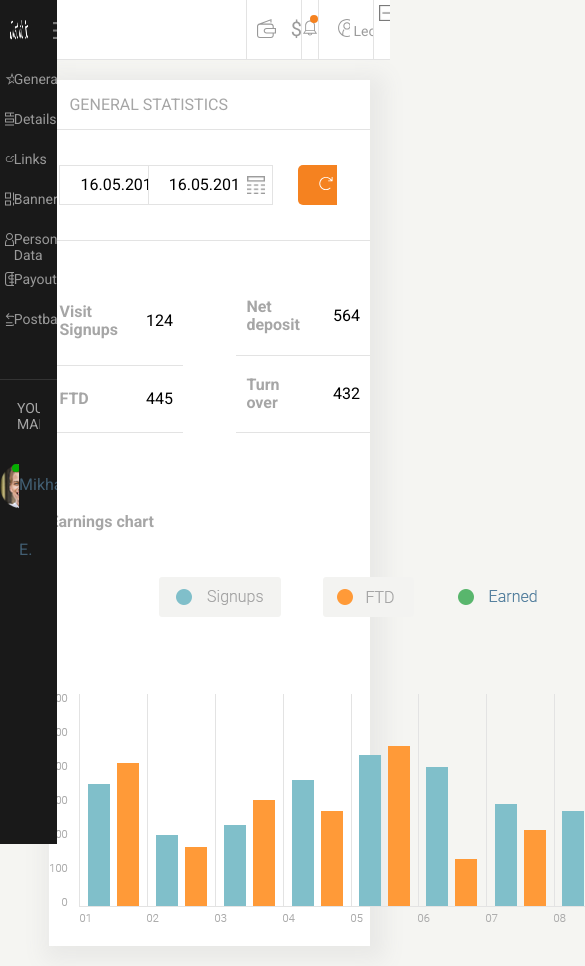
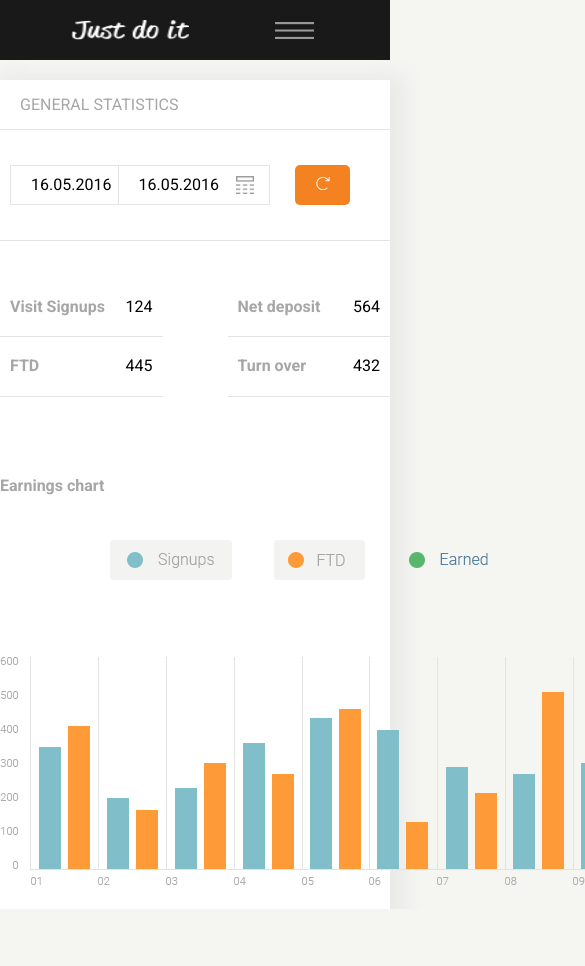
Before and after one commit to Ma-Der/modul-9-12, a plain HTML site: page index.html in a window 390 px wide. Shown: the top 966 px of the page, 585 px wide, since content can reach past the window. After the commit the page ends 909 px from the top, so only its background shows below. Drawn offline with Linux system fonts and the light colour scheme.

Commit message:
Start RWD

```diff
--- a/index.html
+++ b/index.html
@@ -2,6 +2,7 @@
 <html>
 <head>
 	<meta charset="UTF-8">
+	<meta name="viewport" content="width=device-width, initial-scale=1.0">
 	<link href="https://fonts.googleapis.com/css?family=Roboto:100,200,300,400,700" rel="stylesheet">
 	<link rel="stylesheet" type="text/css" href="css/style.css">
 	<title>Just do it</title>
@@ -12,7 +13,7 @@
 		    <div class="col-8 mobile-logo"><img src="../images/logo.png" alt="logo"></div>
 		    <div class="col-4 mobile-hamburger"><img src="../images/hamburger.png" alt="hamburger"></div>
 		  </div>
-	  <div class="mobile-sidebar mobile-menu">
+		  <div class="mobile-sidebar mobile-menu show">
 		    <div class="row mobile-sidebar-link general">
 		      <div class="col-6 mobile-icon-link"><img src="../images/general.svg" alt="general"></div>
 		      <div class="col-6 mobile-icon-text"><p>General</p></div>
@@ -81,8 +82,7 @@
 		  </div>
 	</div>
 	<div class=" row navbar">
-			<div class="col-6 bigger"></div>
-			<div class="col-2 money">
+		<div class="col-8 money">
 			<img src="./images/wallet.svg" alt="wallet">
 			<p>$1,500.00</p>
 			<img src="./images/arrow-down.svg" class="arrow-down" alt="arrow-down">
@@ -91,15 +91,9 @@
 			<img src="./images/notification.svg" alt="notification">
 			<div class="bell-indicator"></div>
 		</div>
-			<div class="col-2">
-				<div class="row profile">
-					<div class="col-2">
+		<div class="col-2 profile">
 			<img src="./images/profile.svg" alt="profile">
-					</div>
-					<div class="col-10 profile-text">
 			<p>Leonardo Dicaprio</p>
-					</div>
-				</div>
 		</div>
 		<div class="col-1 exit">
 			<img src="./images/exit.png">
@@ -108,14 +102,11 @@
 	<div class="sidebar">
 			<div class="row logo-part">
 				<div class="col-8 logo"><img src="./images/logo.png" alt="logo"></div>
-					<div class="col-4 hamburger"><img src="./images/hamburger.png" alt="hamburger"></div>
 			</div>
-
 				<div class="row sidebar-link general">
 					<div class="col-2 icon-link"><img src="./images/general.svg" alt="general"></div>
 					<div class="col-10 icon-link"><p>General</p></div>
 				</div>
-
 				<div class="row sidebar-link details">
 					<div class="col-2 icon-link"><img src="./images/details.svg" alt="details"></div>
 					<div class="col-10 icon-link"><p>Details</p></div>
@@ -151,7 +142,6 @@
 				<div class="col-8"><p class="manager-name">Mikhael E.</p></div>
 			</div>
 	</div>
-	</div>
 	<div class="section" id="page"></div>
 
 	<script src="js/script.js"></script>
--- a/sass/_layout.scss
+++ b/sass/_layout.scss
@@ -6,7 +6,6 @@
 	border: none;
   display: flex;
 	min-height: 1px;
-	overflow: auto;
 }
 @for $i from 1 through 12 {
 	.col-#{$i} {
--- a/sass/components/_section.scss
+++ b/sass/components/_section.scss
@@ -3,9 +3,9 @@
   box-shadow: 5px 5px 20px 10px #e9e9e7;
   float: right;
   min-height: 300px;
-  margin: 80px 20px 20px;
+  margin: 80px 20px 20px 10px;
   padding-bottom: 20px;
-  width: 82.1875%;
+  width: 82.125%;
 
   &::before,
   &::after {
@@ -20,3 +20,11 @@
   line-height: 50px;
   padding: 0 20px;
 }
+
+@media (max-width: 480px) {
+  .section {
+    float: left;
+    margin: 80px auto 0;
+    width: 100%;
+  }
+}
--- a/sass/components/_table.scss
+++ b/sass/components/_table.scss
@@ -6,7 +6,7 @@ table {
   width: 100%;
   th {
     border-bottom: 1px solid $disabled-button-color;
-    height: 40px;
+    //height: 40px;
     padding: 20px 10px;
     text-align: left;
     &:hover {
@@ -16,7 +16,7 @@ table {
     }
   }
   tr {
-    height: 40px;
+    //height: 40px;
     overflow: hidden;
 
     &:not(.no-hover):hover {
@@ -33,7 +33,7 @@ table {
 }
 
 .tbl-cell-width {
-  width: 280px;
+//  width: 280px;
 }
 .tbl-cell-text {
   color: $header-color;
--- a/sass/sections/_mobile-menu.scss
+++ b/sass/sections/_mobile-menu.scss
@@ -1,5 +1,8 @@
 .mobile {
   display: none;
+  position: fixed;
+  width: 100%;
+  z-index: 10000;
 }
 .show {
   display: none;
@@ -185,3 +188,9 @@
     }
   }
 }
+
+@media (max-width: 480px) {
+  .mobile {
+    display: block;
+  }
+}
--- a/sass/sections/_navbar.scss
+++ b/sass/sections/_navbar.scss
@@ -2,12 +2,9 @@
   background-color: #FFF;
   border-bottom: 1px solid $disabled-button-color;
   position: fixed;
-  left: 14.6875%;
-  height: 60px;
-  width: 85.3125%;
+  width: 100%;
   .notification {
     border-left: 1px solid $disabled-button-color;
-    height: 60px;
     position: relative;
     width: 5%;
     img {
@@ -20,7 +17,8 @@
   .money {
     border-left: 1px solid $disabled-button-color;
     color: #9c9c9c;
-    height: 60px;
+    align-items: center;
+    justify-content: flex-end;
     padding: 18px 10px;
     img {
       filter: invert(60%);
@@ -50,31 +48,30 @@
 .profile {
   border-left: 1px solid $disabled-button-color;
   padding: 18px;
-  height: 60px;
+  align-items: center;
+  justify-content: center;
   img {
     filter: invert(60%);
     height: 20px;
   }
-  .profile-text {
-    height: 24px;
-  }
   p {
     color: #9c9c9c;
     font-size: 14px;
-    margin-top: 5px;
     text-align: center;
   }
 }
 .exit {
   border-left: 1px solid $disabled-button-color;
-  height: 60px;
-  padding: 1.5%;
-  width: 5%;
+  align-items: center;
+  justify-content: center;
   img {
     filter: invert(60%);
     height: 16px;
   }
 }
-.bigger {
-  width: 56.66%;
+
+@media (max-width: 480px) {
+  .navbar {
+    display: none;
+  }
 }
--- a/sass/sections/_sidebar.scss
+++ b/sass/sections/_sidebar.scss
@@ -93,3 +93,9 @@
   width: 8px;
   z-index: 12;
 }
+
+@media (max-width: 480px) {
+  .sidebar {
+    display: none;
+  }
+}
```
Also changed, not shown: css/style.css, src/general.html (indentation only), 1 other file. Lines whose indentation alone changed are shown as unchanged.
